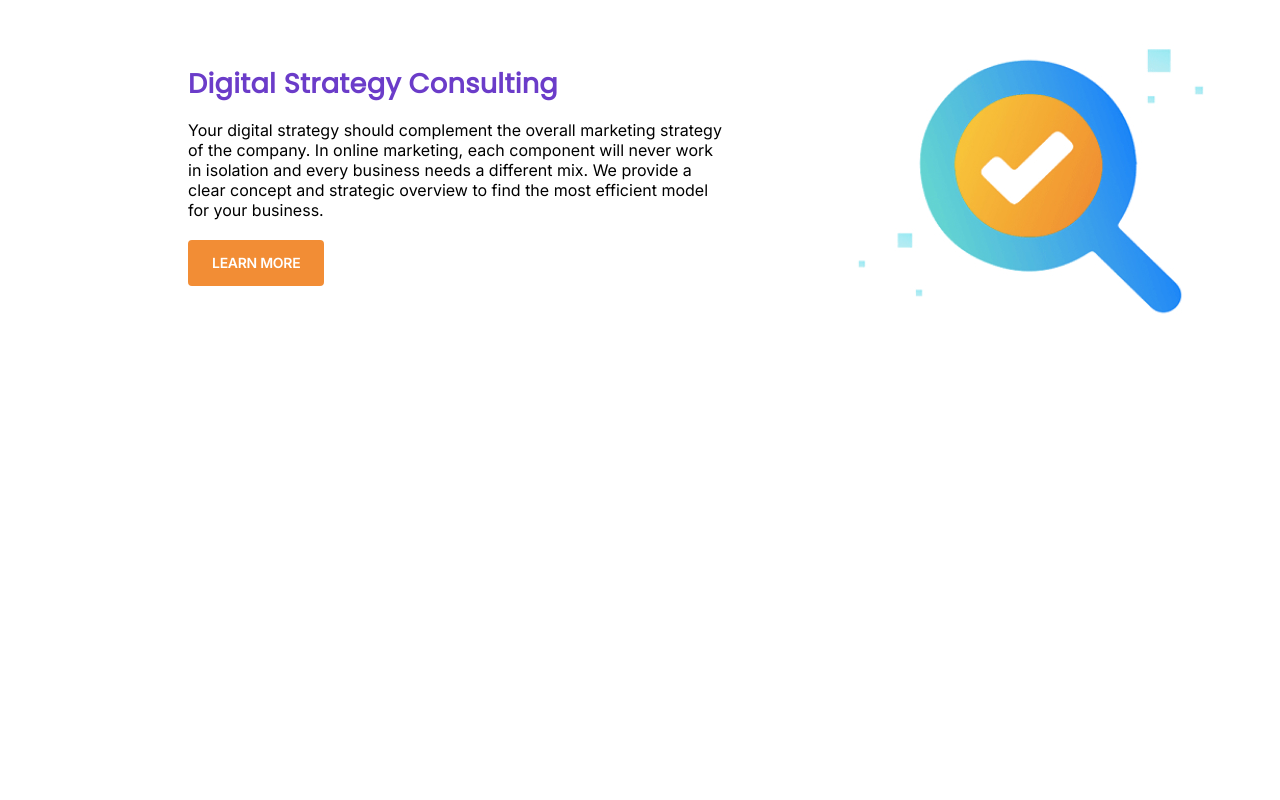
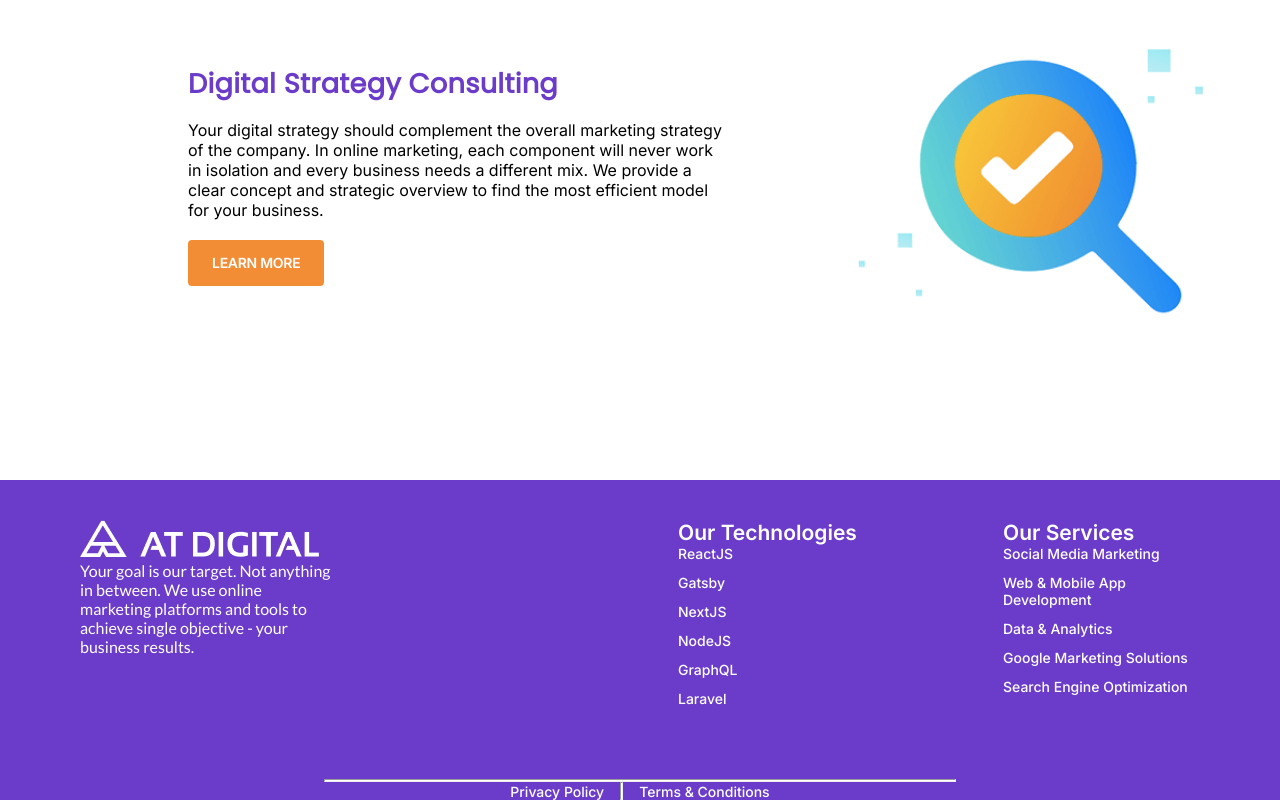
Before and after one commit to Yadee9910/AT-Digital_Yadeeshani, a React (Create React App) app: page / in a window 1280 px wide. Shown: the part 1374-2174 px from the top of the page. Before the commit the page ends 1854 px from the top, so only its background shows below. Built offline with nearby package versions, Linux system fonts and the light colour scheme.

Commit message:
feat: added the footer component

```diff
--- a/src/Page/Home.js
+++ b/src/Page/Home.js
@@ -1,6 +1,7 @@
 import "../Styles/home.css";
 import TopNavigation from "../Components/TopNavigation";
 import Button from "../Components/Button";
+import Footer from "../Components/Footer";
 
 function Home(){
     return(
@@ -48,6 +49,7 @@ function Home(){
         </div>
 
     </div>
+    <Footer />
 </div>
 
     );
```
